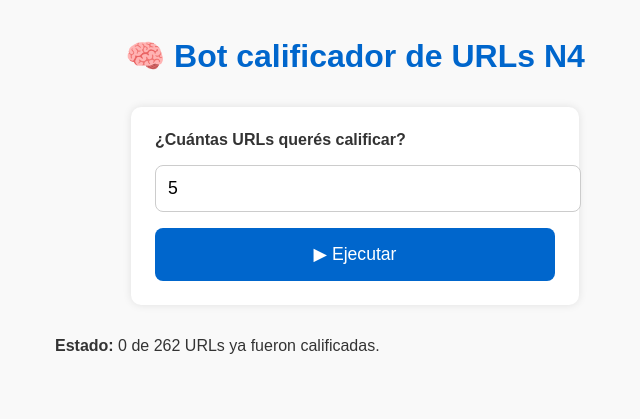
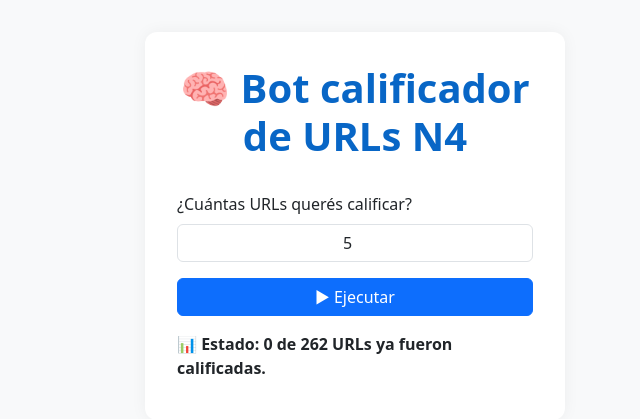
Before and after one commit to gggurrieri/bot_galicia_n4_web_final, a Flask app: page / in a window 1280 px wide. Shown: the top 419 px of the page, without its empty margins (285-925 px from the left). Run offline with Flask 3, Linux system fonts and the light colour scheme.

Commit message:
Mejora de UI: centrado y estilo en resultados

```diff
--- a/templates/index.html
+++ b/templates/index.html
@@ -1,92 +1,70 @@
+
 <!DOCTYPE html>
 <html lang="es">
 <head>
-  <meta charset="UTF-8" />
-  <meta name="viewport" content="width=device-width, initial-scale=1.0" />
-  <title>Calificador N4 - Galicia</title>
+    <meta charset="UTF-8">
+    <title>Bot calificador de URLs N4</title>
+    <link href="https://cdn.jsdelivr.net/npm/bootstrap@5.3.2/dist/css/bootstrap.min.css" rel="stylesheet">
     <style>
         body {
-      font-family: Arial, sans-serif;
-      margin: 0; padding: 1rem;
-      background-color: #f9f9f9;
-      color: #333;
+            background-color: #f8f9fa;
         }
-    h1 {
+        .form-card {
+            max-width: 420px;
+            margin: 2rem auto;
+            padding: 2rem;
+            border-radius: 12px;
+            background-color: #ffffff;
+            box-shadow: 0 0 16px rgba(0,0,0,0.05);
+        }
+        .form-card h1 {
+            font-weight: bold;
+            color: #0866c6;
             text-align: center;
-      color: #0066cc;
+            margin-bottom: 2rem;
         }
-    form {
-      max-width: 400px;
-      margin: 2rem auto;
-      display: flex;
-      flex-direction: column;
-      gap: 1rem;
-      background: #fff;
-      padding: 1.5rem;
-      border-radius: 10px;
-      box-shadow: 0 0 8px rgba(0,0,0,0.1);
+        .result-block {
+            background-color: #f1f3f5;
+            border-left: 6px solid #198754;
+            border-radius: 8px;
+            padding: 0.5rem 1rem;
+            margin-bottom: 0.5rem;
+            font-family: monospace;
+            overflow-wrap: anywhere;
         }
-    input[type="number"] {
-      padding: 0.75rem;
-      font-size: 1.1rem;
-      border: 1px solid #ccc;
-      border-radius: 8px;
-      width: 100%;
-    }
-    button {
-      padding: 1rem;
-      font-size: 1.1rem;
-      background-color: #0066cc;
-      color: white;
-      border: none;
-      border-radius: 8px;
-      cursor: pointer;
-    }
-    button:hover {
-      background-color: #fa6400;
-    }
-    p, h3, pre {
-      max-width: 600px;
-      margin: 1rem auto;
-    }
-    pre {
-      background: #eee;
-      padding: 1rem;
-      border-radius: 8px;
-      overflow-x: auto;
-    }
-    label {
-      font-weight: bold;
-    }
-    #loading {
-      text-align: center;
-      color: #555;
-      font-style: italic;
-      font-size: 1rem;
+        .status {
+            margin: 1rem 0 0.5rem;
+            font-weight: 600;
         }
     </style>
 </head>
 <body>
+    <div class="form-card">
         <h1>🧠 Bot calificador de URLs N4</h1>
-
-  <form method="POST" onsubmit="mostrarCargando()">
-    <label for="cantidad">¿Cuántas URLs querés calificar?</label>
-    <input type="number" name="cantidad" id="cantidad" value="5" min="1" max="100" required />
-    <button type="submit">▶ Ejecutar</button>
-    <p id="loading" style="display:none;">⏳ Procesando... por favor esperá</p>
+        <form method="post">
+            <div class="mb-3">
+                <label for="cantidad" class="form-label">¿Cuántas URLs querés calificar?</label>
+                <input type="number" name="cantidad" id="cantidad" class="form-control text-center" value="5" min="1">
+            </div>
+            <div class="d-grid">
+                <button type="submit" class="btn btn-primary">
+                    ▶ Ejecutar
+                </button>
+            </div>
         </form>
-
-  <p><strong>Estado:</strong> {{ status }}</p>
-
+        {% if status %}
+        <div class="status">📊 Estado: {{ status }}</div>
+        {% endif %}
         {% if resumen %}
-    <h3>Resultado:</h3>
-    <pre>{{ resumen }}</pre>
+        <div class="mt-3">
+            <h5>Resultado:</h5>
+            {% for linea in resumen.splitlines() %}
+            <div class="result-block">
+                {{ linea }}
+            </div>
+            {% endfor %}
+        </div>
         {% endif %}
-
-  <script>
-    function mostrarCargando() {
-      document.getElementById("loading").style.display = "block";
-    }
-  </script>
+    </div>
 </body>
 </html>
```
Lines whose indentation alone changed are shown as unchanged.
